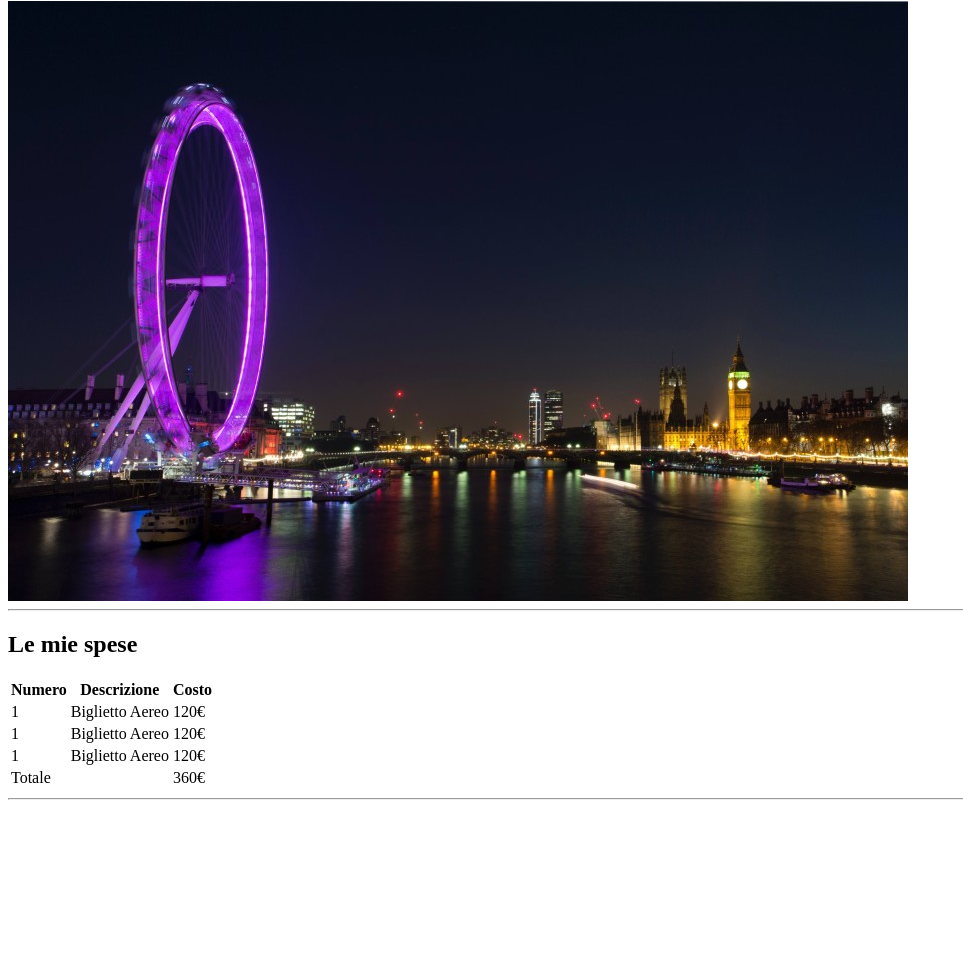
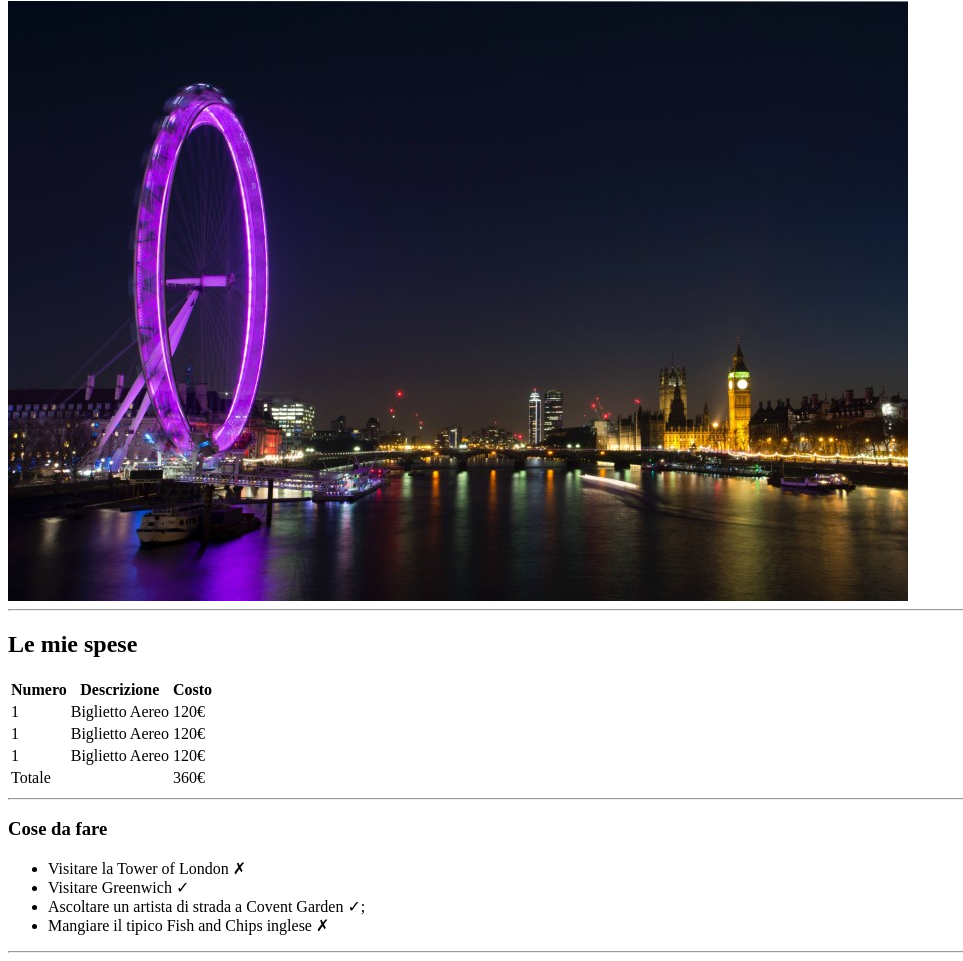
Before and after one commit to MatteoRuffa/html-london-trip, a plain HTML site: page index.html in a window 1280 px wide. Shown: the part 79-1040 px from the top of the page, without its empty margins (0-963 px from the left). Before the commit the page ends 887 px from the top, so only its background shows below. Drawn offline with Linux system fonts and the light colour scheme.

Commit message:
add section unordered list

```diff
--- a/index.html
+++ b/index.html
@@ -66,7 +66,17 @@
         </section>
 
         <!-- unordered list -->
-        <section></section>
+        <section>
+            <h3>Cose da fare</h3>
+            <ul>
+                <li>Visitare la Tower of London &cross;</li>
+                <li>Visitare Greenwich &check;</li>
+                <li>Ascoltare un artista di strada a Covent Garden &check;;</li>
+                <li>Mangiare il tipico Fish and Chips inglese &cross;</li>
+            </ul>
+            <hr>
+
+        </section>
 
         <!-- ordered and complex list -->
         <section></section>
```
